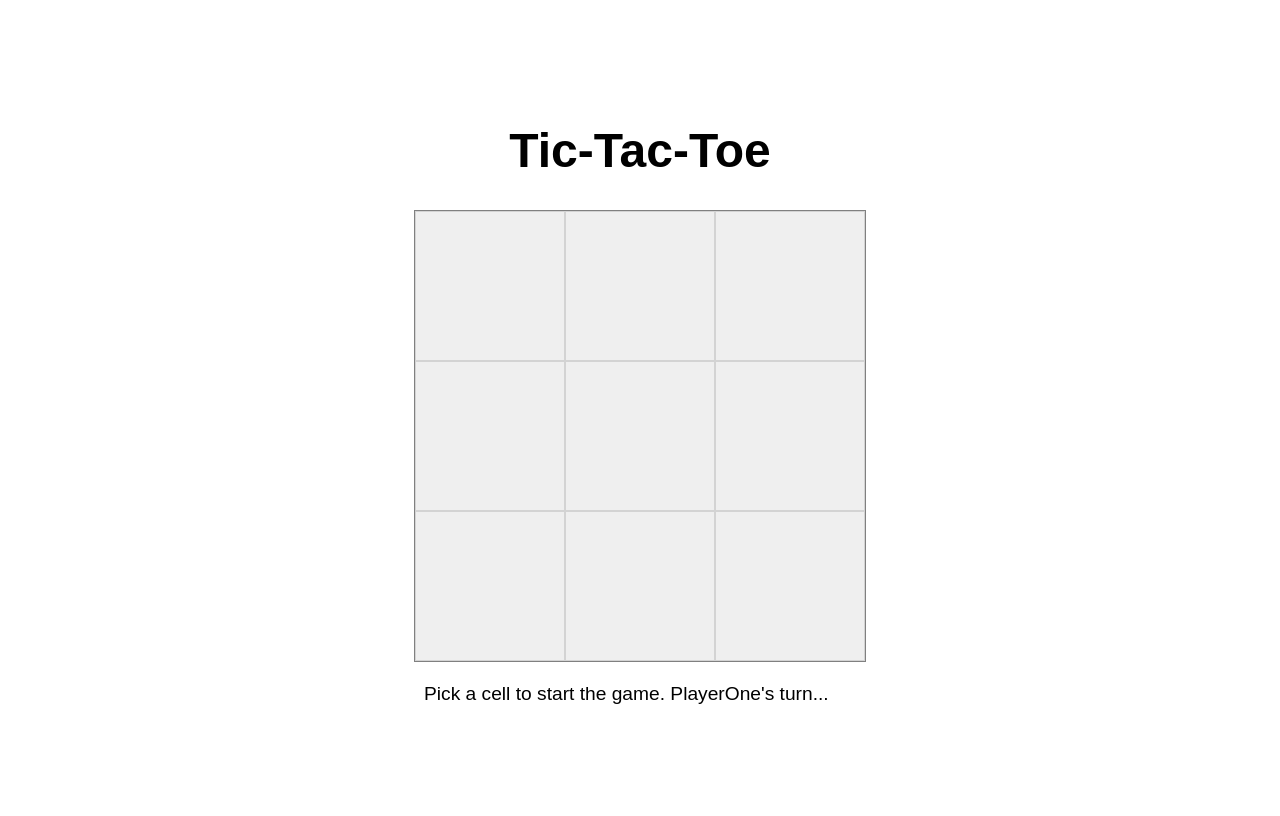
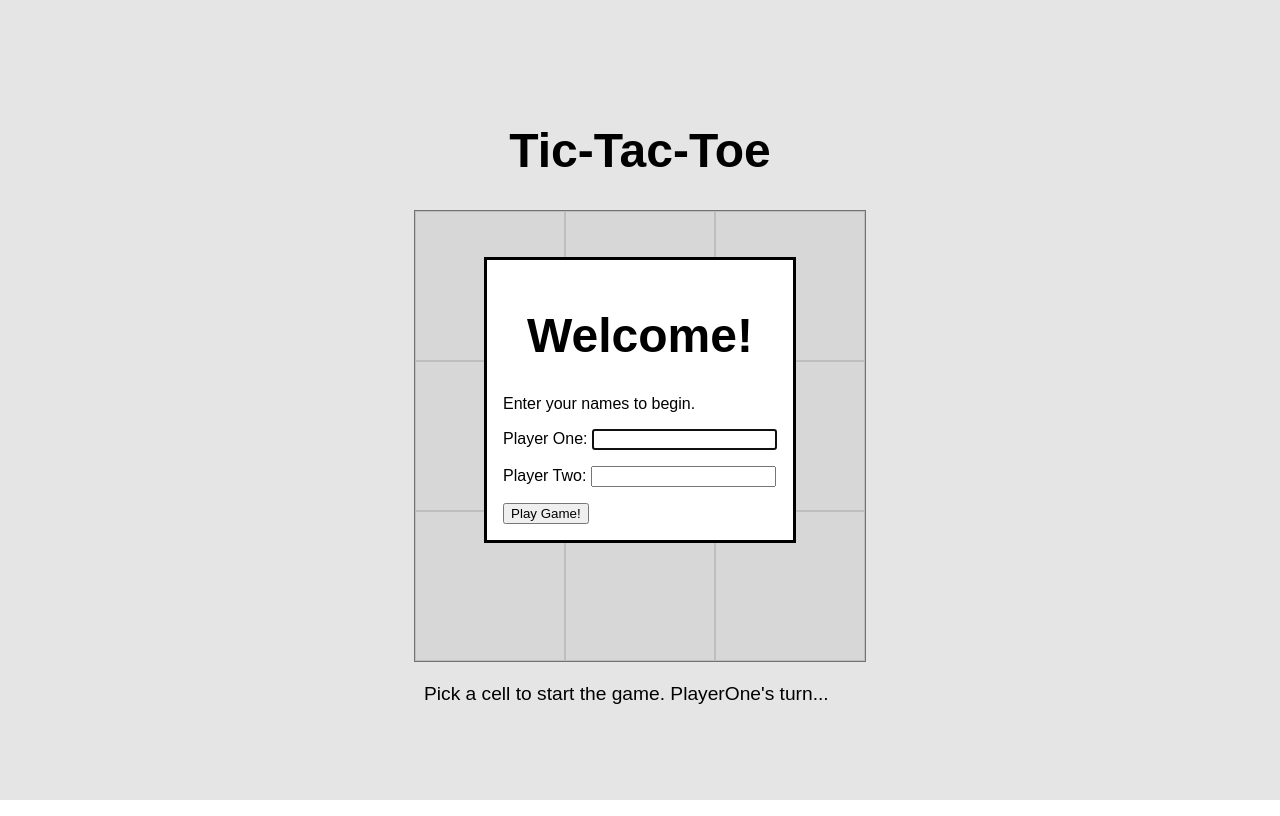
Before and after one commit to h4sitha/tic-tac-toe, a plain HTML site: page index.html in a window 1280 px wide. Drawn offline with Linux system fonts and the light colour scheme.

Commit message:
Add a dialog to enter the player names

```diff
--- a/index.html
+++ b/index.html
@@ -13,6 +13,23 @@
 
         <div id="gameboard"></div>
         <p id="status"></p>
+
+        <dialog id="intro">
+            <form method="dialog">
+                <h1>Welcome!</h1>
+                <p>Enter your names to begin.</p>
+                <p>
+                    <label for="first-player">Player One:</label>
+                    <input type="text" id="first-player">
+                </p>
+                <p>
+                    <label for="second-player">Player Two:</label>
+                    <input type="text" id="second-player">
+                </p>
+                <button>Play Game!</button>
+            </form>
+        </dialog>
+
     </main>
 
     <script src="script.js"></script>
--- a/script.js
+++ b/script.js
@@ -263,3 +263,8 @@ function gameDisplay() {
 }
 
 gameDisplay();
+
+const dialog = document.querySelector('#intro');
+document.addEventListener("DOMContentLoaded", () => {
+    dialog.showModal();
+})
```
